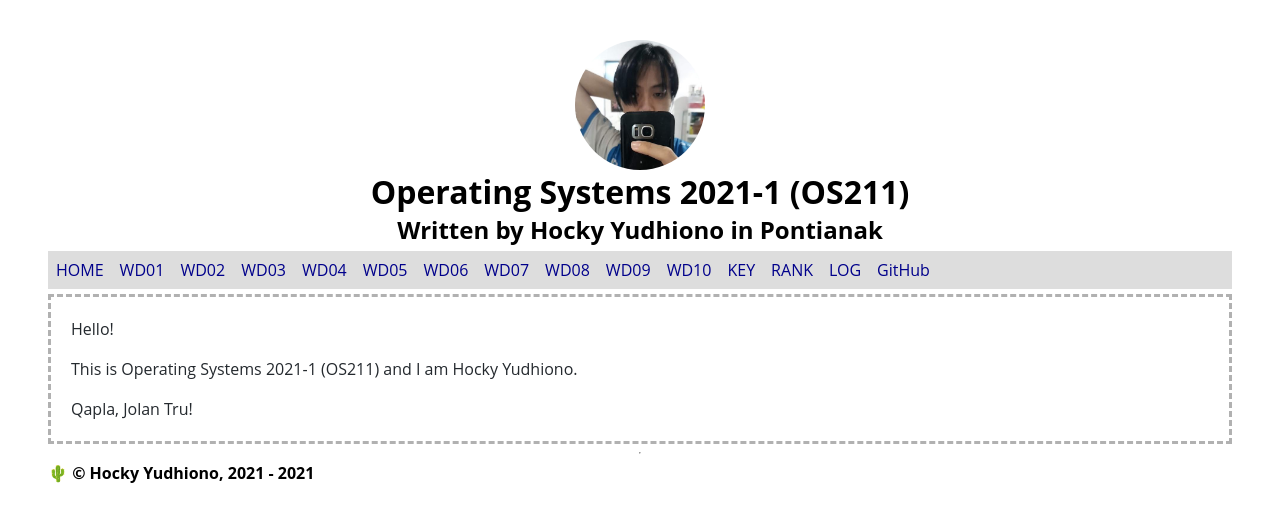
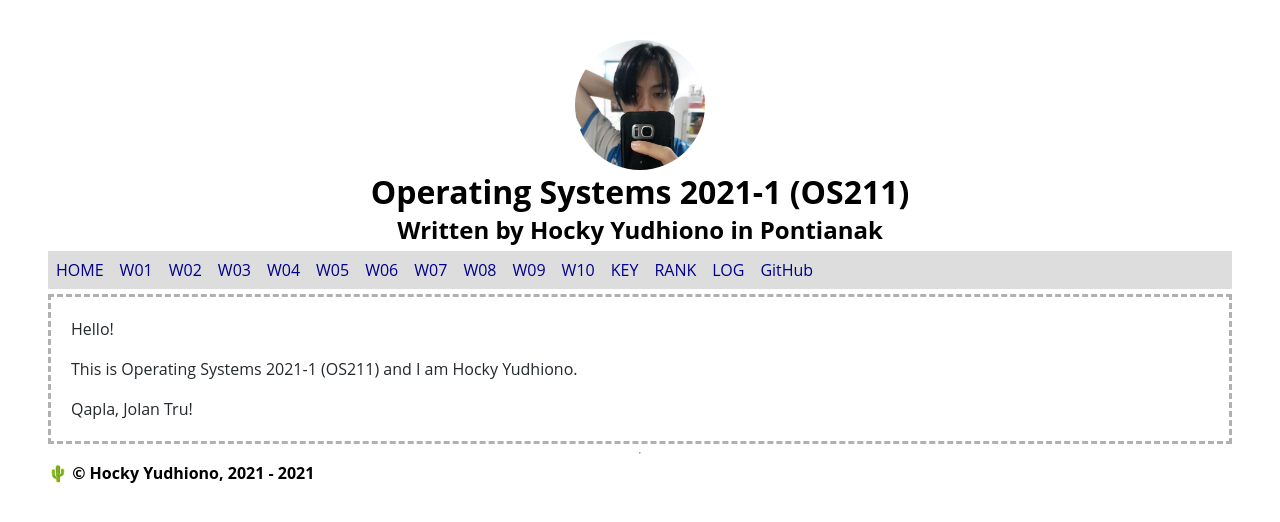
Before and after one commit to Bimabara/os211, a Jekyll site: the page built from index.md, in a window 1280 px wide. Shown: the top 522 px of the page. Built offline with Jekyll 4.4.1, drawn with Linux system fonts in a browser that asks for light colours.

Commit message:
[W01] Add Top 7

```diff
--- a/_includes/navbar.html
+++ b/_includes/navbar.html
@@ -23,16 +23,16 @@
 
 <div class="navbar">
   <div><a href='{{ site.baseurl }}/'>HOME</a></div>
-  <div><a href='{{ site.baseurl }}/WD01/'>WD01</a></div>
-  <div><a href='{{ site.baseurl }}/WD02/'>WD02</a></div>
-  <div><a href='{{ site.baseurl }}/WD03/'>WD03</a></div>
-  <div><a href='{{ site.baseurl }}/WD04/'>WD04</a></div>
-  <div><a href='{{ site.baseurl }}/WD05/'>WD05</a></div>
-  <div><a href='{{ site.baseurl }}/WD06/'>WD06</a></div>
-  <div><a href='{{ site.baseurl }}/WD07/'>WD07</a></div>
-  <div><a href='{{ site.baseurl }}/WD08/'>WD08</a></div>
-  <div><a href='{{ site.baseurl }}/WD09/'>WD09</a></div>
-  <div><a href='{{ site.baseurl }}/WD10/'>WD10</a></div>
+  <div><a href='{{ site.baseurl }}/W01/'>W01</a></div>
+  <div><a href='{{ site.baseurl }}/W02/'>W02</a></div>
+  <div><a href='{{ site.baseurl }}/W03/'>W03</a></div>
+  <div><a href='{{ site.baseurl }}/W04/'>W04</a></div>
+  <div><a href='{{ site.baseurl }}/W05/'>W05</a></div>
+  <div><a href='{{ site.baseurl }}/W06/'>W06</a></div>
+  <div><a href='{{ site.baseurl }}/W07/'>W07</a></div>
+  <div><a href='{{ site.baseurl }}/W08/'>W08</a></div>
+  <div><a href='{{ site.baseurl }}/W09/'>W09</a></div>
+  <div><a href='{{ site.baseurl }}/W10/'>W10</a></div>
   <div><a href='{{ site.baseurl }}/TXT/mypubkey.txt'>KEY</a></div>
   <div><a href='{{ site.baseurl }}/TXT/myrank.txt'>RANK</a></div>
   <div><a href='{{ site.baseurl }}/TXT/mylog.txt'>LOG</a></div>
```
Also changed, not shown: w01.md (+18 -4 lines).
